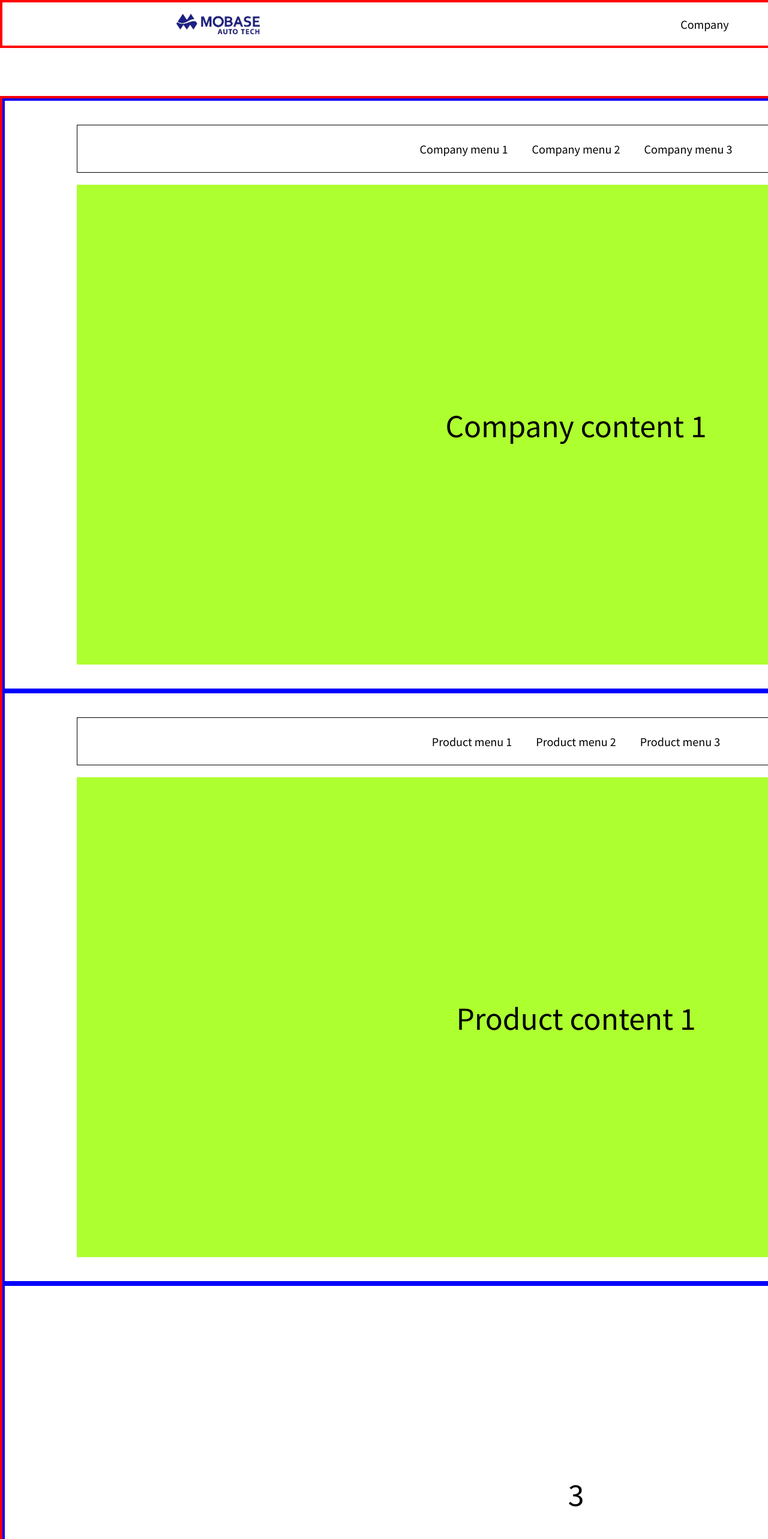
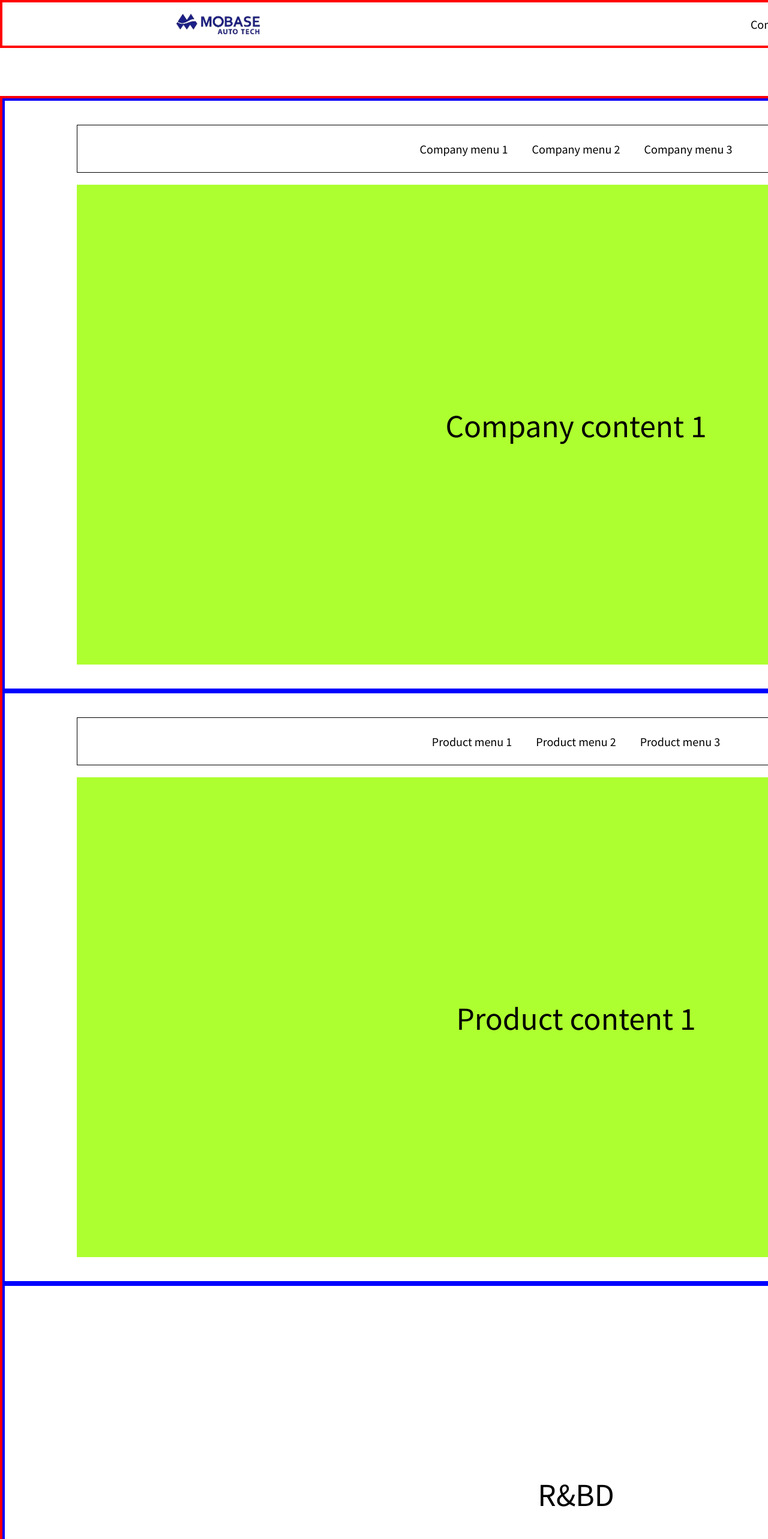
Before and after one commit to kimuhjin/Mobase-Auto-Tech-HomePage, a React (Create React App) app: page / in a window 1280 px wide. Shown: the top 2566 px of the page at 60% size. Built offline with nearby package versions, Linux system fonts and the light colour scheme.

Commit message:
헤더 handleScrollTo 함수 추가

```diff
--- a/src/Components/Header/Header.css
+++ b/src/Components/Header/Header.css
@@ -22,8 +22,13 @@
     align-items: center;
 }
 .menu{
+    cursor: pointer;
     height:100%;
     font-size:18px;
-    padding:20px 40px;
+    padding:20px;
     box-sizing: border-box;
+    margin-right:40px;
 }
+.menu:last-child{
+    margin:0px;
+}
--- a/src/Components/Header/Header.jsx
+++ b/src/Components/Header/Header.jsx
@@ -1,14 +1,29 @@
 import './Header.css';
 import logo from "../../asset/image/logo.png"
+import React from "react"
 function Header() {
+
+     function handleScrollTo(e) {
+       const locationName = `${e.target.id}-section`;
+            let menuHeight = 80;
+            let location =
+                document.getElementById(locationName) !== null
+                    ? document.getElementById(locationName).offsetTop
+                    : 0;
+            window.scrollTo({
+                top: location - menuHeight,
+                behavior: 'smooth',
+            });
+     }
+
+
   return (
     <div className="header-container">
       <img className="logo" src={logo} alt="MOBASE AUTO TECH Logo"/>
       <div className="menu-container">
-      <div className="menu">Company</div>
-      <div className="menu">Product</div>
-      <div className="menu">R&BD</div>
-      <div className="menu">IR</div>
+      <div className="menu" id="company" onClick={handleScrollTo}>Company</div>
+      <div className="menu" id="product" onClick={handleScrollTo}>Product</div>
+      <div className="menu" id="rnbd" onClick={handleScrollTo}>R&BD</div>
       </div>
     </div>
   );
--- a/src/Pages/MainPage/MainPage.jsx
+++ b/src/Pages/MainPage/MainPage.jsx
@@ -4,11 +4,11 @@ import Product from "./Sections/Product/Product.jsx"
 function MainPage() {
   return (
     <div className="main-page-container">
-<div className="main-page-section">
+<div className="main-page-section" id="company-section">
 <Company/>
 </div>
-<div className="main-page-section"><Product/></div>
-<div className="main-page-section">3</div>
+<div className="main-page-section" id="product-section"><Product/></div>
+<div className="main-page-section" id="rnbd-section">R&BD</div>
     </div>
   );
 }
```
